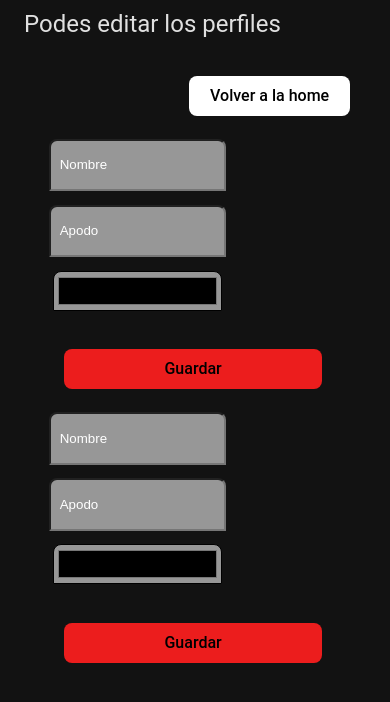
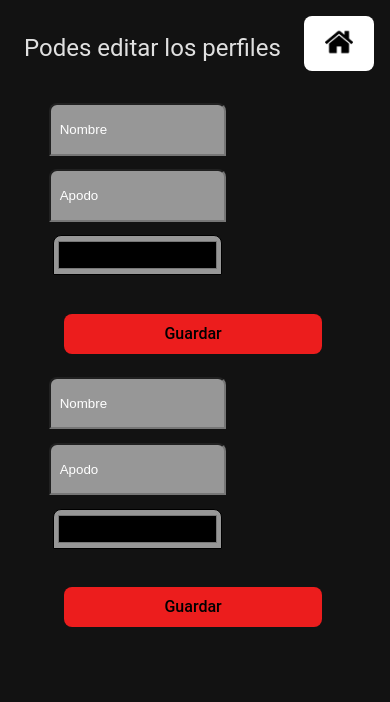
Before and after one commit to micaorfali/App, a website: page www/editarperfiles.html in a window 390 px wide. Drawn offline with Linux system fonts and the light colour scheme; some packages are replaced by stand-ins of ours.

Commit message:
boton home en editar perfiles

```diff
--- a/www/css/index.css
+++ b/www/css/index.css
@@ -123,6 +123,10 @@ table {
         display: inline-block;
     }
 
+    #botonhomeedit{
+        margin: 1.5em 0 1em 1em;
+    }
+
     .subtitulo{
         margin: 0.5em 0 0.5em 1.5em;
     }
@@ -190,6 +194,13 @@ table {
         color: black;
     }
 
+    #home{
+        width: 1.75em;
+    }
+
+    #botonhome2{
+        margin-right: 0;
+    }
 
     .block{
         text-align: center;
--- a/www/editarperfiles.html
+++ b/www/editarperfiles.html
@@ -18,8 +18,12 @@
 
 <body onload="cargarUsuarios()">
     <main>
-        <h1>Podes editar los perfiles</h1>
-        <h3 class="botonfloatright"><a href="home.html" class="boton2">Volver a la home</a></h3>
+        <h3 class="botonfloatright" id="botonhome">
+            <a href="home.html" class="boton2" id="botonhome2">
+                <img id="home" src="img/home.png">
+            </a>
+        </h3>
+        <h1 id="botonhomeedit">Podes editar los perfiles</h1>
         <div class="espacioycentrar3">
             <div class="jugadores" id="floatleft">
                 <div class="editarperfilesdiv">
@@ -33,7 +37,7 @@
                     </div>
                 </div>
                 <div class="acomodarboton">
-                    <h3 class="espacioycentrar2 boton"><a href="#" onclick="javascript:store1_2()">Guardar</a></h3>
+                    <h3 class="espacioycentrar2 boton" onclick="javascript:store1_2()"><a href="#" onclick="javascript:store1_2()">Guardar</a></h3>
                 </div>
             </div>
             <div class="jugadores" id="floatright">
@@ -48,7 +52,7 @@
                     </div>
                 </div>
                 <div class="acomodarboton">
-                    <h3 class="espacioycentrar2 boton"><a href="#" onclick="javascript:store2_2()">Guardar</a></h3>
+                    <h3 class="espacioycentrar2 boton" onclick="javascript:store2_2()"><a href="#" onclick="javascript:store2_2()">Guardar</a></h3>
                 </div>
             </div>
         </div>
```
Also changed, not shown: www/img/home.png (added).
